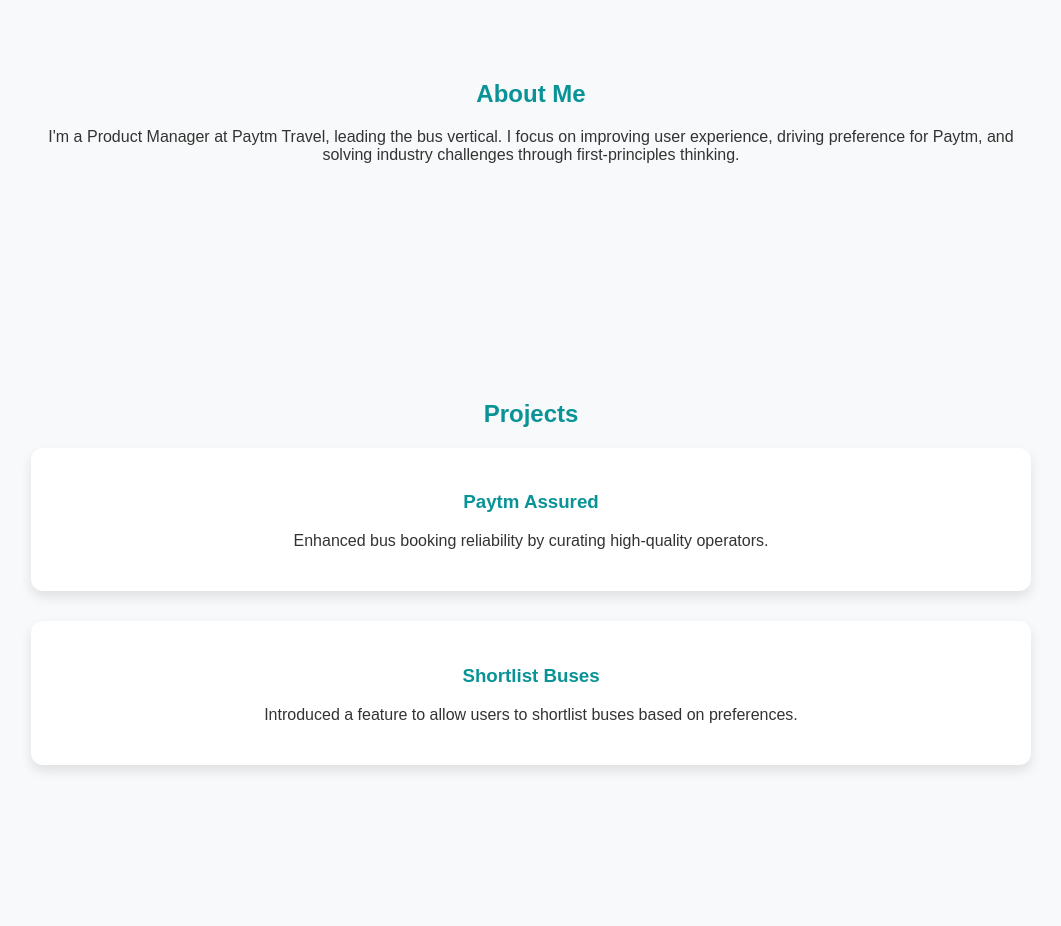
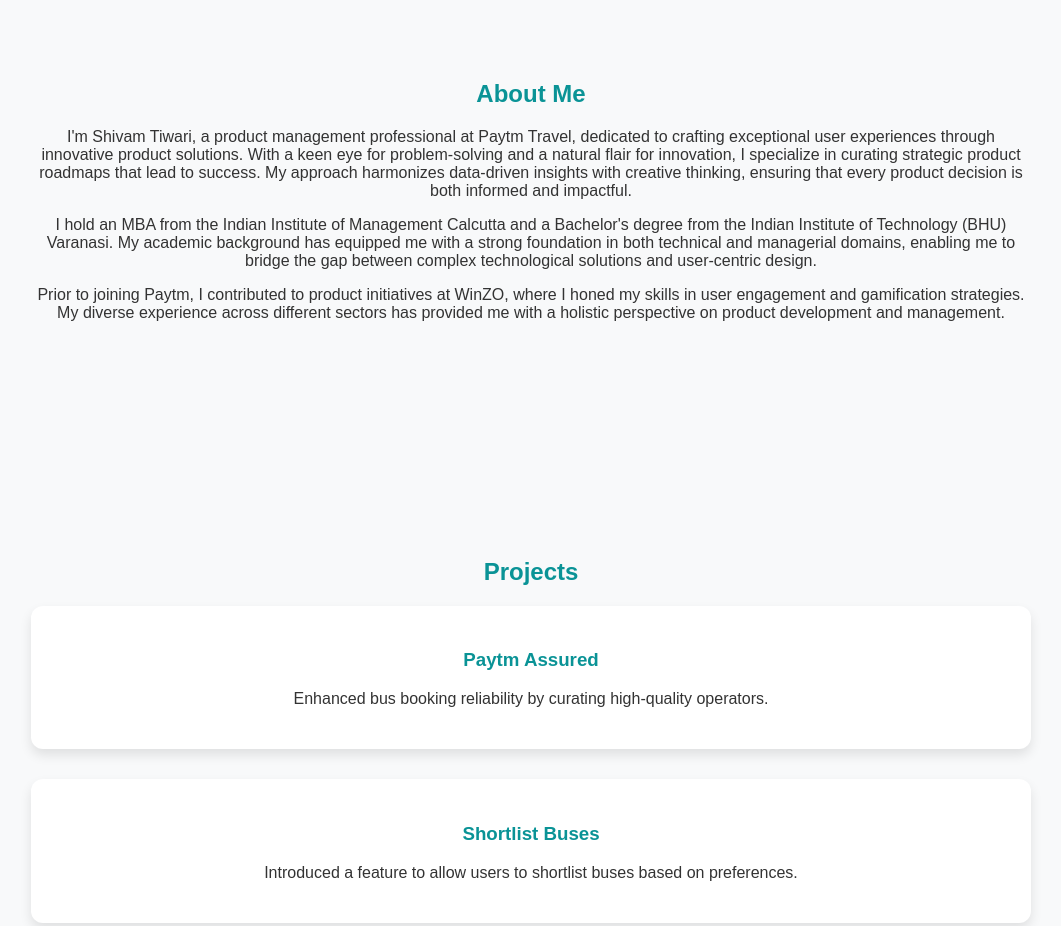
Before and after one commit to product-evangelist/shivam-portfolio, a plain HTML site: page index.html in a window 1280 px wide. Shown: the part 880-1806 px from the top of the page, without its empty margins (109-1170 px from the left). Drawn offline with Linux system fonts and the light colour scheme.

Commit message:
Update index.html

```diff
--- a/index.html
+++ b/index.html
@@ -23,9 +23,18 @@
     </section>
 
     <section id="about">
-        <h2>About Me</h2>
-        <p>I'm a Product Manager at Paytm Travel, leading the bus vertical. I focus on improving user experience, driving preference for Paytm, and solving industry challenges through first-principles thinking.</p>
-    </section>
+    <h2>About Me</h2>
+    <p>
+        I'm Shivam Tiwari, a product management professional at Paytm Travel, dedicated to crafting exceptional user experiences through innovative product solutions. With a keen eye for problem-solving and a natural flair for innovation, I specialize in curating strategic product roadmaps that lead to success. My approach harmonizes data-driven insights with creative thinking, ensuring that every product decision is both informed and impactful.
+    </p>
+    <p>
+        I hold an MBA from the Indian Institute of Management Calcutta and a Bachelor's degree from the Indian Institute of Technology (BHU) Varanasi. My academic background has equipped me with a strong foundation in both technical and managerial domains, enabling me to bridge the gap between complex technological solutions and user-centric design.
+    </p>
+    <p>
+        Prior to joining Paytm, I contributed to product initiatives at WinZO, where I honed my skills in user engagement and gamification strategies. My diverse experience across different sectors has provided me with a holistic perspective on product development and management.
+    </p>
+</section>
+
 
     <section id="projects">
         <h2>Projects</h2>
```
